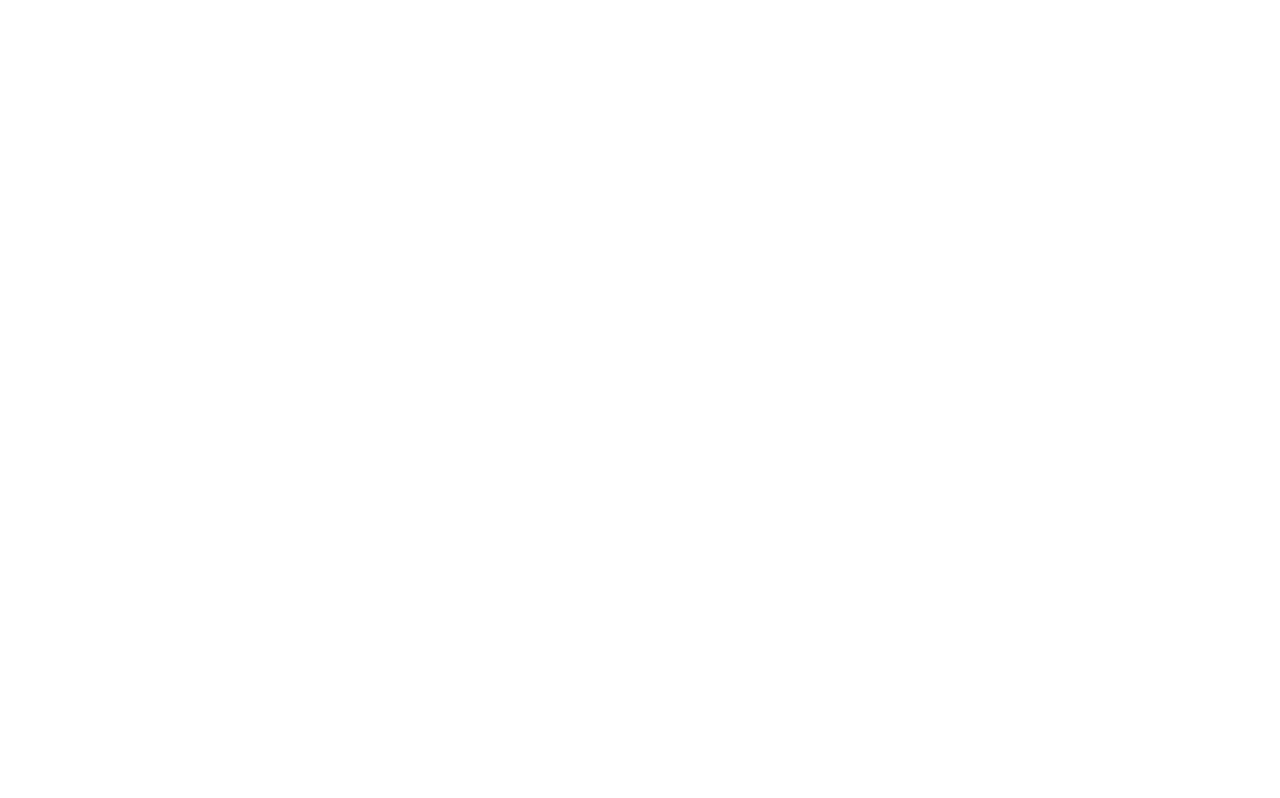
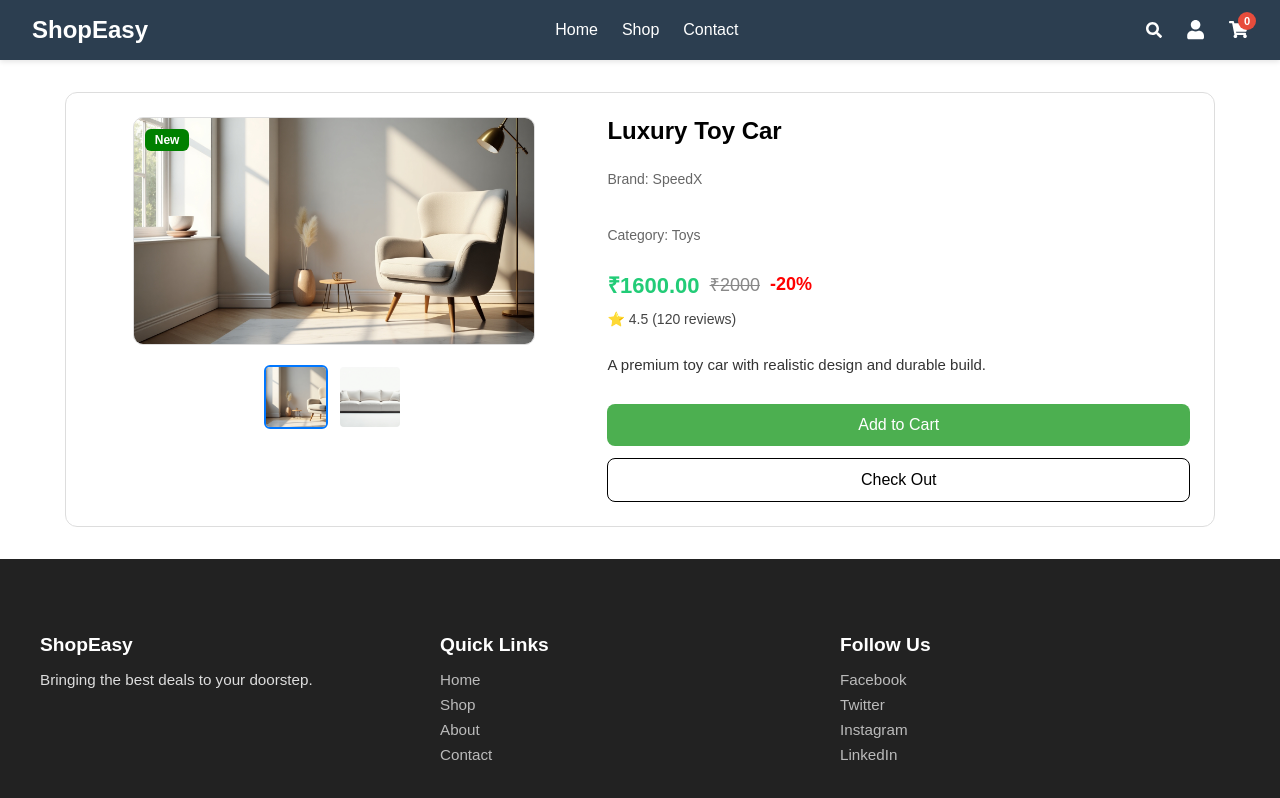
Before and after one commit to chiragvgohil-05/soffa-clg, a React (Create React App) app: page /product/1 in a window 1280 px wide. Before the commit this address had no page. Built offline with nearby package versions, Linux system fonts and the light colour scheme.

Commit message:
fix : PDP page add

```diff
--- a/src/App.js
+++ b/src/App.js
@@ -8,6 +8,7 @@
 import Login from "./pages/Login";
 import ForgotPassword from "./pages/ForgotPassword";
 import AdminLayout from "./admin/AdminLayout";
+import ProductPage from "./pages/ProductPage";
 
 function App() {
     return (
@@ -22,6 +23,7 @@
                     <Route path="/shop" element={<Shop />} />
                     <Route path="/contact" element={<Contact />} />
                     <Route path="/cart" element={<Cart />} />
+                    <Route path="/product/:id" element={<ProductPage />} />
                 </Route>
             </Routes>
         </Router>
--- /dev/null
+++ b/src/components/ProductDetail.jsx
@@ -0,0 +1,89 @@
+import React, { useState } from "react";
+import "../styles/ProductDetail.css";
+
+const ProductDetail = ({ product }) => {
+    // Always define state before return conditions
+    const [selectedImage, setSelectedImage] = useState(
+        product?.imageUrl?.[0] || ""
+    );
+
+    if (!product) return <p>No product data available</p>;
+
+    const {
+        name,
+        originalPrice,
+        discount,
+        rating,
+        reviewCount,
+        imageUrl, // array of images
+        isNew,
+        inStock,
+        brand,
+        category,
+        description,
+    } = product;
+
+    // Calculate discounted price
+    const finalPrice = discount
+        ? (originalPrice - (originalPrice * discount) / 100).toFixed(2)
+        : originalPrice;
+
+    return (
+        <div className="pdp">
+            {/* LEFT: IMAGES */}
+            <div className="pdp__images">
+                {/* Main Image */}
+                <div className="pdp__main-image">
+                    <img src={selectedImage} alt={name} />
+                    {isNew && <span className="pdp__badge">New</span>}
+                    {!inStock && <span className="pdp__badge out">Out of Stock</span>}
+                </div>
+
+                {/* Thumbnails */}
+                <div className="pdp__thumbnails">
+                    {imageUrl?.map((img, index) => (
+                        <img
+                            key={index}
+                            src={img}
+                            alt={`${name} ${index}`}
+                            className={`pdp__thumb ${selectedImage === img ? "active" : ""}`}
+                            onClick={() => setSelectedImage(img)}
+                        />
+                    ))}
+                </div>
+            </div>
+
+            {/* RIGHT: CONTENT */}
+            <div className="pdp__content">
+                <h1 className="pdp__title">{name}</h1>
+                <p className="pdp__brand">Brand: {brand}</p>
+                <p className="pdp__category">Category: {category}</p>
+
+                <div className="pdp__price">
+                    <span className="pdp__final">₹{finalPrice}</span>
+                    {discount > 0 && (
+                        <>
+                            <span className="pdp__original">₹{originalPrice}</span>
+                            <span className="pdp__discount">-{discount}%</span>
+                        </>
+                    )}
+                </div>
+
+                <div className="pdp__rating">
+                    ⭐ {rating} ({reviewCount} reviews)
+                </div>
+
+                <p className="pdp__desc">{description}</p>
+
+                <button className="pdp__btn" disabled={!inStock}>
+                    {inStock ? "Add to Cart" : "Unavailable"}
+                </button>
+                <button className="pdp_checkout_btn">
+                    Check Out
+                </button>
+            </div>
+        </div>
+    );
+};
+
+export default ProductDetail;
--- /dev/null
+++ b/src/pages/ProductPage.jsx
@@ -0,0 +1,37 @@
+import React from "react";
+import ProductDetail from "../components/ProductDetail";
+import soffa from '../assets/soffa.jpg';
+import chair from '../assets/chair.jpg';
+
+
+const ProductPage = () => {
+
+    const product = {
+        id: 1,
+        name: "Luxury Toy Car",
+        originalPrice: 2000,
+        discount: 20,
+        rating: 4.5,
+        reviewCount: 120,
+        imageUrl: [
+            chair,
+            soffa,
+        ],
+        isNew: true,
+        inStock: true,
+        brand: "SpeedX",
+        category: "Toys",
+        description: "A premium toy car with realistic design and durable build."
+    };
+
+
+    return (
+        <>
+            <div>
+                <ProductDetail product={product} />
+            </div>
+        </>
+    );
+};
+
+export default ProductPage;
--- /dev/null
+++ b/src/styles/ProductDetail.css
@@ -0,0 +1,152 @@
+/* Parent wrapper */
+.pdp {
+    display: flex;
+    gap: 2rem;
+    max-width: 1100px;
+    margin: 2rem auto;
+    padding: 1.5rem;
+    border: 1px solid #ddd;
+    border-radius: 12px;
+    background: #fff;
+}
+
+/* LEFT SIDE (images) */
+.pdp__images {
+    flex: 1;
+    display: flex;
+    flex-direction: column;
+    align-items: center;
+}
+.pdp__main-image {
+    position: relative;
+    width: 100%;
+    max-width: 400px;
+}
+.pdp__main-image img {
+    width: 100%;
+    border-radius: 10px;
+    border: 1px solid #ddd;
+}
+.pdp__badge {
+    position: absolute;
+    top: 12px;
+    left: 12px;
+    background: green;
+    color: white;
+    padding: 4px 10px;
+    border-radius: 6px;
+    font-size: 12px;
+    font-weight: bold;
+}
+.pdp__badge.out {
+    background: red;
+}
+.pdp__thumbnails {
+    margin-top: 1rem;
+    display: flex;
+    gap: 10px;
+    flex-wrap: wrap;
+    justify-content: center;
+}
+.pdp__thumb {
+    width: 60px;
+    height: 60px;
+    object-fit: cover;
+    border: 2px solid transparent;
+    border-radius: 6px;
+    cursor: pointer;
+    transition: border 0.2s;
+}
+.pdp__thumb:hover {
+    border: 2px solid #0077ff;
+}
+.pdp__thumb.active {
+    border: 2px solid #0077ff;
+}
+
+/* RIGHT SIDE (content) */
+.pdp__content {
+    flex: 1.2;
+    display: flex;
+    flex-direction: column;
+    gap: 12px;
+}
+.pdp__title {
+    font-size: 24px;
+    font-weight: bold;
+    margin: 0;
+}
+.pdp__brand,
+.pdp__category {
+    font-size: 14px;
+    color: #666;
+}
+
+.pdp__price {
+    display: flex;
+    align-items: center;
+    gap: 10px;
+    font-size: 18px;
+}
+.pdp__final {
+    font-size: 22px;
+    font-weight: bold;
+    color: #2c7;
+}
+.pdp__original {
+    text-decoration: line-through;
+    color: #888;
+}
+.pdp__discount {
+    color: red;
+    font-weight: bold;
+}
+
+.pdp__rating {
+    font-size: 14px;
+    color: #444;
+}
+
+.pdp__desc {
+    font-size: 15px;
+    line-height: 1.5;
+    color: #333;
+}
+
+.pdp__btn {
+    background: #4CAF50;
+    color: white;
+    padding: 12px;
+    border: none;
+    border-radius: 8px;
+    font-size: 16px;
+    cursor: pointer;
+    transition: background 0.2s;
+}
+.pdp_checkout_btn {
+    background: transparent;
+    padding: 12px;
+    border-radius: 8px;
+    font-size: 16px;
+    cursor: pointer;
+    transition: background 0.2s;
+    border: 1px solid black;
+}
+.pdp__btn:hover {
+    background: #379337;
+}
+.pdp__btn:disabled {
+    background: #ccc;
+    cursor: not-allowed;
+}
+
+/* Responsive */
+@media (max-width: 768px) {
+    .pdp {
+        flex-direction: column;
+        align-items: center;
+    }
+    .pdp__content {
+        width: 100%;
+    }
+}
```
